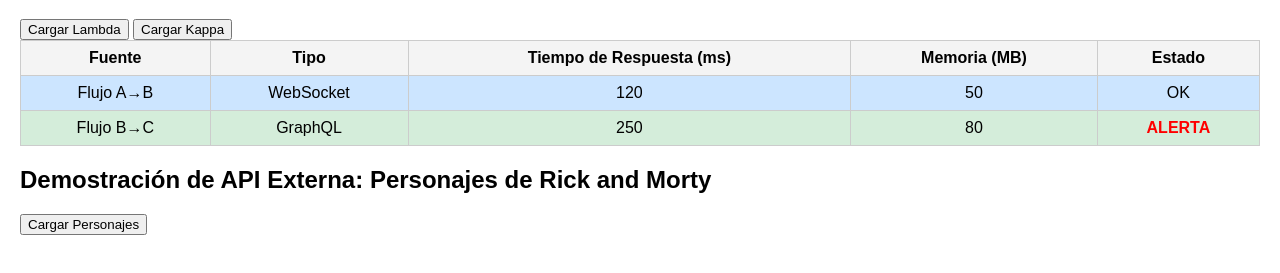
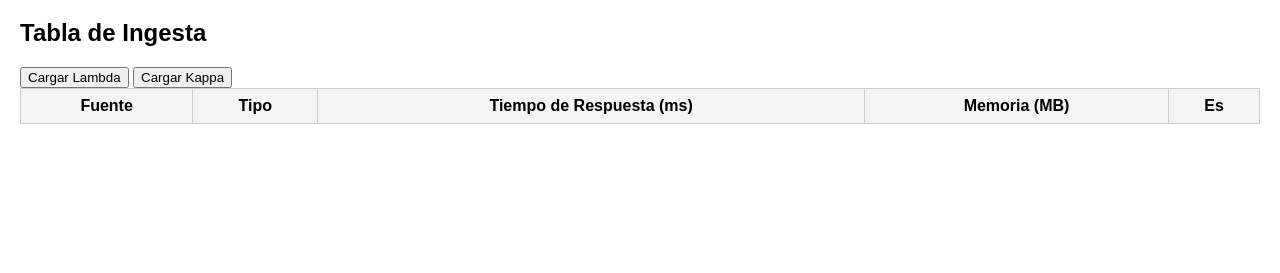
Before and after one commit to Sa-nohe/mi-proyecto-RickMorty, a website: page index.html in a window 1280 px wide. Both pictures are taken after a click on the button "Cargar Lambda". Shown: the part 61-334 px from the top of the page. Drawn offline with Linux system fonts and the light colour scheme.

```diff
--- a/index.html
+++ b/index.html
@@ -3,7 +3,7 @@
 <head>
   <meta charset="UTF-8">
   <meta name="viewport" content="width=device-width, initial-scale=1.0">
-  <title>Comparativa de Ingestas y Rick & Morty</title>
+  <title>Evidencia de la Ingesta de Información</title>
   <style>
     body { font-family: Arial, sans-serif; margin: 20px; }
     table { border-collapse: collapse; width: 100%; margin-bottom: 20px; }
@@ -20,6 +20,7 @@
 
   <h1>Comparativa de Arquitecturas Lambda y Kappa</h1>
 
+  <h2>Tabla de Ingesta</h2>
   <button onclick="cargarDatos('lambda.json')">Cargar Lambda</button>
   <button onclick="cargarDatos('kappa.json')">Cargar Kappa</button>
 
@@ -30,16 +31,4 @@
         <th>Tipo</th>
         <th>Tiempo de Respuesta (ms)</th>
         <th>Memoria (MB)</th>
-        <th>Estado</th>
-      </tr>
-    </thead>
-    <tbody></tbody>
-  </table>
-
-  <h2>Demostración de API Externa: Personajes de Rick and Morty</h2>
-  <button onclick="cargarRickAndMorty()">Cargar Personajes</button>
-  <div id="rick-morty"></div>
-
-  <script src="ingesta.js"></script>
-</body>
-</html>
+        <th>Es
--- a/ingesta.js
+++ b/ingesta.js
@@ -1,10 +1,10 @@
-// Función para cargar JSON de ingesta y mostrar tabla
+// Cargar JSON de ingesta y mostrar tabla
 async function cargarDatos(archivo) {
   try {
     const response = await fetch(archivo);
     const datos = await response.json();
     const tbody = document.querySelector('#tabla-ingesta tbody');
-    tbody.innerHTML = ''; // limpiar tabla
+    tbody.innerHTML = '';
 
     datos.forEach(fila => {
       const tr = document.createElement('tr');
@@ -24,13 +24,13 @@
   }
 }
 
-// Función para cargar personajes de Rick and Morty
+// Cargar personajes de Rick and Morty
 async function cargarRickAndMorty() {
   try {
     const response = await fetch('https://rickandmortyapi.com/api/character');
     const data = await response.json();
     const contenedor = document.getElementById('rick-morty');
-    contenedor.innerHTML = ''; // limpiar
+    contenedor.innerHTML = '';
 
     data.results.slice(0, 6).forEach(personaje => {
       const div = document.createElement('div');
```
Also changed, not shown: kappa.json (line endings or trailing spaces).
